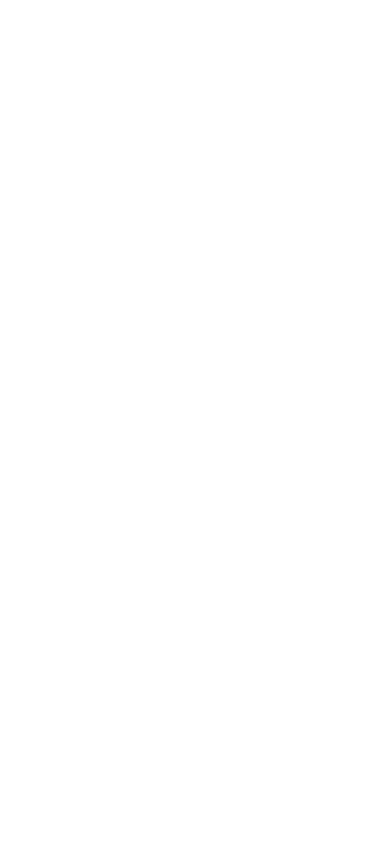
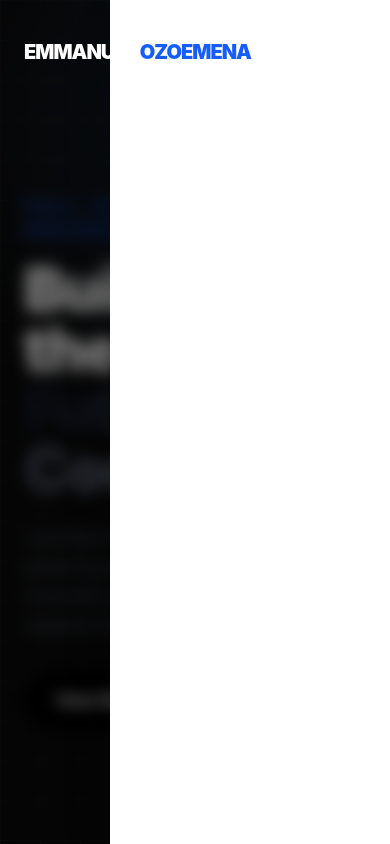
Before and after one commit to EmmanuelOzoemena/MyPortfolio, a React (Vite) app in the folder client/: page / in a window 390 px wide. Both pictures are taken after a click on the button 346 px from the left and 52 px from the top of the page. Shown: the top 844 px of the page. Built offline with nearby package versions, Linux system fonts and the light colour scheme.

Commit message:
refactor: convert mobile menu to slide-in drawer and optimize navbar background opacity for scroll readability

```diff
--- a/client/src/components/Navbar.jsx
+++ b/client/src/components/Navbar.jsx
@@ -1,10 +1,9 @@
 import { useState, useEffect } from "react";
-import { Link, useLocation } from "react-router-dom"; // Added useLocation for active states
+import { Link, useLocation } from "react-router-dom";
 import { motion, AnimatePresence } from "framer-motion";
 import { FiSun, FiMoon, FiMenu, FiX } from "react-icons/fi";
 
 const Navbar = () => {
-  //   const [dark, setDark] = useState(false);
   const [dark, setDark] = useState(() => {
     const savedTheme = localStorage.getItem("theme");
     return savedTheme ? savedTheme === "dark" : true;
@@ -32,7 +31,6 @@
 
   const navLinks = [
     { name: "Home", path: "/" },
-
     { name: "Services", path: "/services" },
     { name: "Projects", path: "/projects" },
     { name: "Contact", path: "/contact" },
@@ -40,13 +38,17 @@
 
   return (
     <nav
-      className={`fixed top-0 left-0 w-full z-[100] transition-all duration-500 ${scrolled ? "py-4" : "py-8"}`}
+      className={`fixed top-0 left-0 w-full z-[100] transition-all duration-300 ${
+        scrolled
+          ? "py-4 bg-white/95 dark:bg-black/95 backdrop-blur-md shadow-md"
+          : "py-8 bg-transparent"
+      }`}
     >
       <div className="container mx-auto px-6 flex justify-between items-center">
         {/* Logo */}
         <Link
           to="/"
-          className="text-xl font-black tracking-tighter dark:text-white flex items-center gap-1"
+          className="text-xl font-black tracking-tighter dark:text-white flex items-center gap-1 z-[101]"
         >
           EMMANUEL <span className="text-blue-600">OZOEMENA</span>
         </Link>
@@ -83,7 +85,7 @@
         </motion.div>
 
         {/* Mobile Toggle */}
-        <div className="flex md:hidden items-center gap-4">
+        <div className="flex md:hidden items-center gap-4 z-[101]">
           <button
             onClick={() => setDark(!dark)}
             className="p-2 dark:text-white"
@@ -99,26 +101,48 @@
         </div>
       </div>
 
-      {/* Mobile Menu Overlay */}
+      {/* Mobile Side Drawer Overlay */}
       <AnimatePresence>
         {mobileMenu && (
+          <>
+            {/* Backdrop to dim site when menu is open */}
             <motion.div
-            initial={{ opacity: 0, x: 100 }}
-            animate={{ opacity: 1, x: 0 }}
-            exit={{ opacity: 0, x: 100 }}
-            className="fixed inset-0 h-screen w-full bg-white dark:bg-black z-[90] flex flex-col items-center justify-center gap-8 md:hidden"
+              initial={{ opacity: 0 }}
+              animate={{ opacity: 1 }}
+              exit={{ opacity: 0 }}
+              onClick={() => setMobileMenu(false)}
+              className="fixed inset-0 bg-black/50 z-[90] backdrop-blur-sm md:hidden"
+            />
+
+            {/* Side Drawer */}
+            <motion.div
+              initial={{ x: "100%" }}
+              animate={{ x: 0 }}
+              exit={{ x: "100%" }}
+              transition={{ type: "spring", damping: 25, stiffness: 200 }}
+              className="fixed top-0 right-0 h-full w-[280px] bg-white dark:bg-black z-[100] p-10 flex flex-col gap-8 shadow-2xl md:hidden"
             >
+              <div className="flex justify-end mb-8">
+                <button
+                  onClick={() => setMobileMenu(false)}
+                  className="text-3xl dark:text-white"
+                >
+                  {/* <FiX /> */}
+                </button>
+              </div>
+
               {navLinks.map((link) => (
                 <Link
                   key={link.name}
                   to={link.path}
                   onClick={() => setMobileMenu(false)}
-                className="text-4xl font-black tracking-tighter dark:text-white hover:text-blue-600 transition-colors"
+                  className="text-2xl font-bold dark:text-white hover:text-blue-600 transition-colors"
                 >
                   {link.name}
                 </Link>
               ))}
             </motion.div>
+          </>
         )}
       </AnimatePresence>
     </nav>
```
Lines whose indentation alone changed are shown as unchanged.
